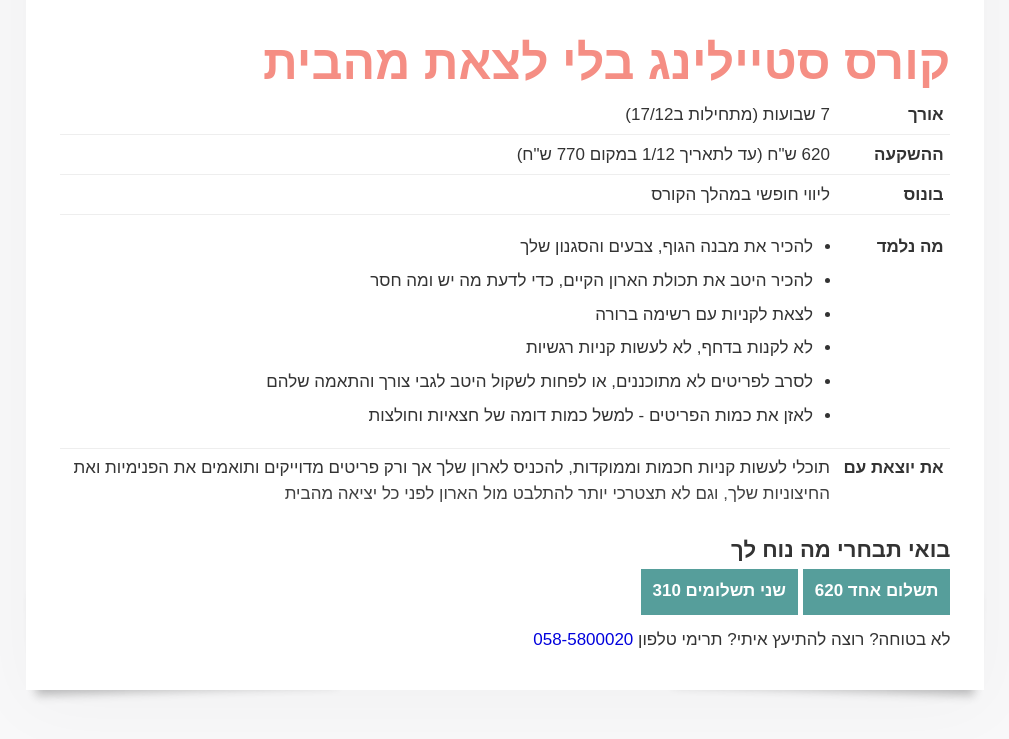
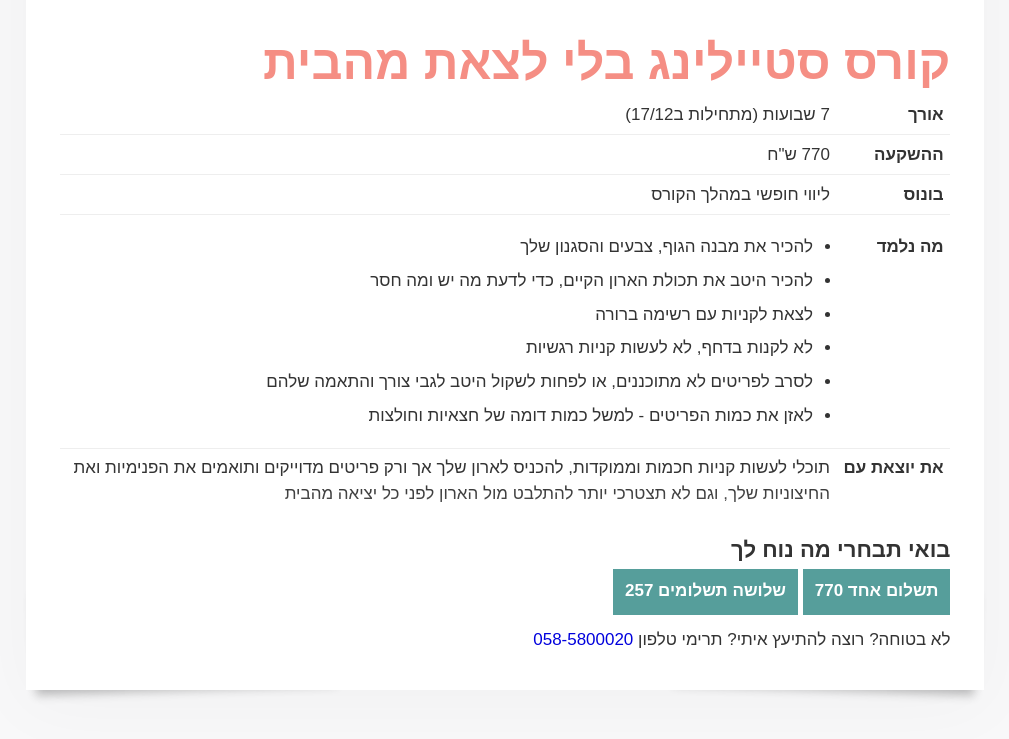
Before and after one commit to laukstein/lea.laukstein.com, a Jekyll site: the page built from _pages/products/diy.md, in a window 1280 px wide and 900 px high, scrolled down 491 px, cut to the strip 115-854 px from the top of the window. Shown: the whole strip, without its empty margins (135-1144 px from the left). Built offline with Jekyll 4.4.1, drawn with Linux system fonts in a browser that asks for light colours; comment, search, counter and statistics services are not loaded.

Commit message:
Discount ended

```diff
--- a/_pages/products/diy.md
+++ b/_pages/products/diy.md
@@ -12,8 +12,7 @@ redirect_from:
     - /guide
 video: j22FJGJGzXo
 duration: 7 שבועות (מתחילות ב17/12)
-price: 620
-discount: עד לתאריך 1/12 במקום 770 ש"ח
+price: 770
 extra: ליווי חופשי במהלך הקורס
 goals: |
     * להכיר את מבנה הגוף, צבעים והסגנון שלך
@@ -26,9 +25,9 @@ takeWith: תוכלי לעשות קניות חכמות וממוקדות, להכנ
 button:
     - more: <div class=headline>בואי תבחרי מה נוח לך</div>
     - paypal: WQ8BJBKUBHUNE
-      title: תשלום אחד 620
+      title: תשלום אחד 770
     - paypal: ELP92GH2ZJAAY
-      title: שני תשלומים 310
+      title: שלושה תשלומים 257
     - more: <p>לא בטוחה? רוצה להתיעץ איתי? תרימי טלפון <a href="tel:0585800020" target=_blank>058-5800020</a></p>
 css: |
     .sheet {
```
